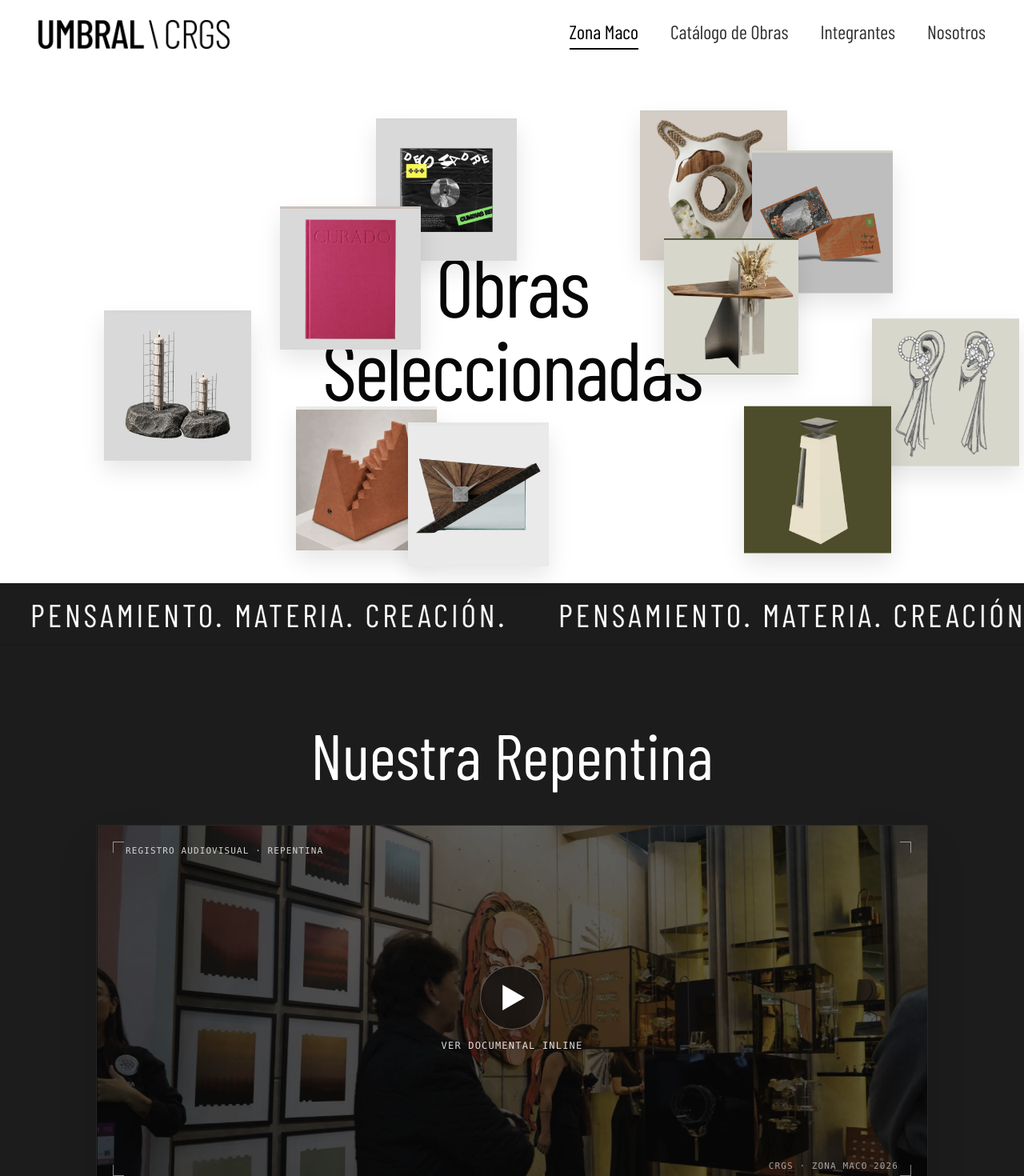
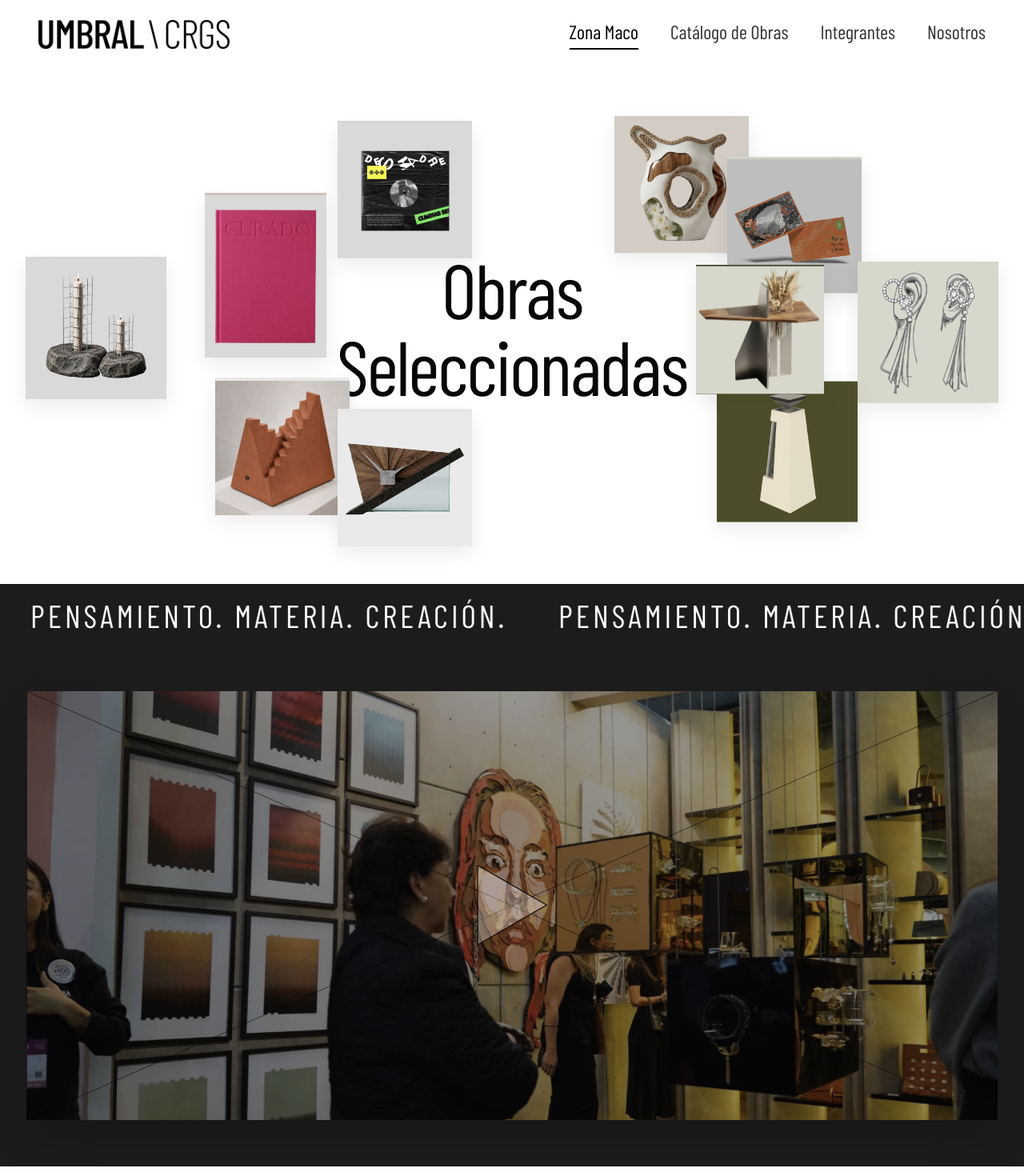
Before and after one commit to juankio/umbral-web, a Nuxt app: page /zona-maco in a window 1280 px wide. Shown: the top 1470 px of the page at 80% size. Built offline with nearby package versions, Linux system fonts and the light colour scheme; a web font is replaced by a local one.

Commit message:
feat(zona-maco): calcar 1:1 figma (video puro sin textos, constelacion fullwidth 85-90% y despeje de roberto)

```diff
--- a/components/zona-maco/ZonaMacoContext.vue
+++ b/components/zona-maco/ZonaMacoContext.vue
@@ -1,20 +1,8 @@
 <template>
-  <section id="repentina" class="py-14 sm:py-20 lg:py-24 bg-[#1C1C1C] text-white select-none border-b border-neutral-900">
-    <div class="max-w-[1240px] mx-auto px-4 sm:px-6 lg:px-8 flex flex-col items-center">
-      <!-- Titular: Nuestra Repentina exacto de Figma (id: 332:373) con scroll reveal -->
-      <h2
-        ref="headingRef"
-        class="font-barlow font-normal text-4xl sm:text-6xl md:text-7xl lg:text-[80px] text-white text-center leading-none mb-8 sm:mb-12"
-      >
-        Nuestra Repentina
-      </h2>
-
-      <!-- Marco Escultórico de la Repentina con reproducción inline y scroll libre -->
-      <div
-        ref="frameRef"
-        class="w-full max-w-[1040px]"
-      >
-        <ZonaMacoContextVideo />
+  <section id="repentina" class="py-8 sm:py-12 lg:py-14 bg-[#1C1C1C] border-b border-neutral-900 select-none">
+    <div class="w-full px-4 sm:px-6 lg:px-8">
+      <div ref="frameRef">
+        <ZonaMacoContextVideo class="w-full max-w-[1380px] xl:max-w-[1540px] mx-auto" />
       </div>
     </div>
   </section>
@@ -25,13 +13,10 @@ import { ref, onMounted } from 'vue'
 import { useScrollAnimation } from '~/composables/useScrollAnimation'
 import ZonaMacoContextVideo from './ZonaMacoContextVideo.vue'
 
-const headingRef = ref<HTMLElement | null>(null)
 const frameRef = ref<HTMLElement | null>(null)
-
 const { observeScrollReveal } = useScrollAnimation()
 
 onMounted(() => {
-  observeScrollReveal(headingRef, { type: 'heading', delay: 100 })
-  observeScrollReveal(frameRef, { type: 'image', delay: 200 })
+  observeScrollReveal(frameRef, { type: 'image', delay: 100 })
 })
 </script>
--- a/components/zona-maco/ZonaMacoContextVideo.vue
+++ b/components/zona-maco/ZonaMacoContextVideo.vue
@@ -1,71 +1,47 @@
 <template>
   <div
-    class="relative w-full aspect-[16/9] sm:aspect-[1697/751] bg-neutral-950 overflow-hidden shadow-2xl border border-neutral-800 transition-all duration-500 rounded-xs"
+    class="relative w-full aspect-[1697/751] sm:aspect-[1697/751] bg-neutral-950 overflow-hidden shadow-2xl transition-all duration-500 rounded-none border border-neutral-800/60"
     :class="{ 'group cursor-pointer hover:border-neutral-700': !isPlaying }"
+    role="button"
+    tabindex="0"
+    :aria-label="isPlaying ? 'Reproductor de video documental' : 'Reproducir video documental de la Repentina'"
     @click="!isPlaying && startVideo()"
+    @keydown.enter="!isPlaying && startVideo()"
+    @keydown.space.prevent="!isPlaying && startVideo()"
   >
-    <!-- MODO PORTADA: Sin divisores toscos, con esquineros arquitectónicos y triángulo central -->
+    <!-- MODO PORTADA: CERO TEXTO. Marco a sangre 1:1 con captura de Figma -->
     <template v-if="!isPlaying">
-      <!-- Fotografía oficial del stand de exposición en Zona Maco -->
+      <!-- Fotografía oficial del stand de exposición en Zona Maco a sangre -->
       <AppImage
         :src="posterSrc"
         alt="Exposición oficial de la Repentina en Zona Maco"
-        img-class="w-full h-full object-cover opacity-85 transition-all duration-700 group-hover:opacity-95 group-hover:scale-[1.01]"
+        img-class="w-full h-full object-cover transition-transform duration-700 group-hover:scale-[1.01]"
         wrapper-class="absolute inset-0 w-full h-full"
         loading="lazy"
       />
 
-      <!-- Overlay sutil de galería -->
-      <div class="absolute inset-0 bg-neutral-950/30 group-hover:bg-neutral-950/15 transition-colors duration-500" />
-
-      <!-- Esquineros Arquitectónicos Minimalistas y Guías Perimetrales Sutiles -->
-      <div class="absolute inset-3 sm:inset-5 pointer-events-none z-10">
-        <!-- Esquina Superior Izquierda -->
-        <span class="absolute top-0 left-0 w-3.5 h-3.5 border-t border-l border-white/50" />
-        <!-- Esquina Superior Derecha -->
-        <span class="absolute top-0 right-0 w-3.5 h-3.5 border-t border-r border-white/50" />
-        <!-- Esquina Inferior Izquierda -->
-        <span class="absolute bottom-0 left-0 w-3.5 h-3.5 border-b border-l border-white/50" />
-        <!-- Esquina Inferior Derecha -->
-        <span class="absolute bottom-0 right-0 w-3.5 h-3.5 border-b border-r border-white/50" />
-
-        <!-- Metadatos perimetrales técnicos -->
-        <div class="absolute top-1 left-3.5 sm:left-4 font-mono text-[9px] sm:text-[11px] uppercase tracking-widest text-neutral-300">
-          REGISTRO AUDIOVISUAL · REPENTINA
-        </div>
-        <div class="absolute bottom-1 right-3.5 sm:right-4 font-mono text-[9px] sm:text-[11px] uppercase tracking-widest text-neutral-400 hidden sm:block">
-          CRGS · ZONA MACO 2026
-        </div>
-      </div>
-
-      <!-- Botón Central de Play Escultórico (Triángulo Figma estilizado e interactivo) -->
-      <div class="absolute inset-0 flex flex-col items-center justify-center z-20 pointer-events-none">
-        <button
-          type="button"
-          class="pointer-events-auto w-16 h-16 sm:w-20 sm:h-20 rounded-full bg-neutral-950/70 hover:bg-neutral-950/90 text-white border border-white/30 hover:border-white/80 backdrop-blur-md flex items-center justify-center transition-all duration-300 shadow-2xl group-hover:scale-105 active:scale-95 focus:outline-none focus:ring-2 focus:ring-white/50 cursor-pointer"
-          aria-label="Reproducir video documental de la Repentina inline"
-          @click.stop="startVideo"
-        >
-          <!-- Triángulo escultórico Vector 4 Figma (325:20) -->
+      <!-- Trazado vectorial oficial exacto de Figma: diagonales en X y triángulo central de Play (Vector 4 / Node 325:20) -->
       <svg
-            class="w-6 h-6 sm:w-8 sm:h-8 translate-x-0.5 fill-white transition-transform duration-300 group-hover:scale-110"
-            viewBox="0 0 121 139"
+        class="absolute inset-0 w-full h-full pointer-events-none z-10 transition-opacity duration-300 group-hover:opacity-90"
+        viewBox="0 0 1697 751"
         fill="none"
+        preserveAspectRatio="none"
         xmlns="http://www.w3.org/2000/svg"
       >
+        <line x1="0" y1="0" x2="1697" y2="751" stroke="rgba(0,0,0,0.65)" stroke-width="1.2" />
+        <line x1="0" y1="751" x2="1697" y2="0" stroke="rgba(0,0,0,0.65)" stroke-width="1.2" />
+        <g transform="translate(788, 305)">
           <path
-              d="M0.5 0.43V138.93L121 69.36L0.5 0.43Z"
-              fill="currentColor"
+            d="M0.5 0.432983V138.933L121 69.3623L1.61097 0.432983"
+            fill="rgba(255,255,255,0.3)"
+            stroke="#000000"
+            stroke-width="1.5"
           />
+        </g>
       </svg>
-        </button>
-        <span class="mt-3 font-mono text-[10px] sm:text-xs uppercase tracking-widest text-white/85 drop-shadow">
-          Ver Documental Inline
-        </span>
-      </div>
     </template>
 
-    <!-- MODO REPRODUCCIÓN: Video inline en el marco, sin modal bloqueante ni divisores -->
+    <!-- MODO REPRODUCCIÓN: Video inline ocupando todo el marco -->
     <template v-else>
       <iframe
         class="w-full h-full absolute inset-0 z-10 border-0"
--- a/components/zona-maco/ZonaMacoFloatingProjects.vue
+++ b/components/zona-maco/ZonaMacoFloatingProjects.vue
@@ -1,8 +1,8 @@
 <template>
-  <div>
+  <div class="contents">
     <!-- Desktop Constellation (lg+): Agrupadas alrededor del título según Figma -->
     <div class="hidden lg:block absolute inset-0 pointer-events-none z-20 select-none">
-      <div class="relative w-full h-full max-w-[1720px] mx-auto">
+      <div class="relative w-full h-full">
         <NuxtLink
           v-for="(project, index) in projects"
           :key="project.to"
@@ -15,7 +15,7 @@
         >
           <div
             :ref="(el) => setCardRef(el, index)"
-            class="w-full h-full relative overflow-hidden shadow-[0_12px_28px_rgba(0,0,0,0.1)] hover:shadow-[0_22px_44px_rgba(0,0,0,0.22)] group-hover:shadow-[0_22px_44px_rgba(0,0,0,0.22)] transition-all duration-300 transform-gpu flex items-center justify-center"
+            class="w-full h-full relative overflow-hidden shadow-[0_8px_24px_rgba(0,0,0,0.08)] hover:shadow-[0_18px_36px_rgba(0,0,0,0.18)] group-hover:shadow-[0_18px_36px_rgba(0,0,0,0.18)] transition-all duration-300 transform-gpu flex items-center justify-center"
             :style="{ backgroundColor: project.bg }"
           >
             <img
@@ -36,17 +36,18 @@
     </div>
 
     <!-- Mobile Gallery (< lg): Tira horizontal y grid compacta armónica sin desbordes ni bordes duros -->
-    <div class="lg:hidden w-full max-w-2xl mx-auto px-4 mt-2 sm:mt-4 select-none">
+    <div class="lg:hidden w-full max-w-2xl mx-auto px-4 mt-6 select-none">
       <div class="flex sm:grid sm:grid-cols-5 gap-2.5 sm:gap-3 overflow-x-auto sm:overflow-visible pb-4 pt-1 px-1 no-scrollbar snap-x snap-mandatory">
         <NuxtLink
           v-for="project in projects"
           :key="`mobile-${project.to}`"
           :to="project.to"
-          class="group relative shrink-0 w-24 xs:w-28 sm:w-full aspect-square snap-center focus:outline-none transition-all duration-200 active:scale-95 hover:scale-105"
+          class="group relative shrink-0 w-24 xs:w-28 sm:w-full snap-center focus:outline-none transition-all duration-200 active:scale-95 hover:scale-105"
+          :class="project.title === 'Curado' ? 'aspect-[3/4]' : 'aspect-square'"
           :aria-label="`Ver obra ${project.title}`"
         >
           <div
-            class="w-full h-full relative overflow-hidden shadow-[0_4px_16px_rgba(0,0,0,0.08)] hover:shadow-[0_12px_28px_rgba(0,0,0,0.18)] group-hover:shadow-[0_12px_28px_rgba(0,0,0,0.18)] flex items-center justify-center transition-all duration-200"
+            class="w-full h-full relative overflow-hidden shadow-[0_8px_24px_rgba(0,0,0,0.08)] hover:shadow-[0_18px_36px_rgba(0,0,0,0.18)] group-hover:shadow-[0_18px_36px_rgba(0,0,0,0.18)] flex items-center justify-center transition-all duration-200"
             :style="{ backgroundColor: project.bg }"
           >
             <img
@@ -80,41 +81,37 @@ interface FloatingProject {
   posClass: string
 }
 
-// 10 obras posicionadas en los micro-clusters compactos del lienzo de Figma alrededor de 'Obras Seleccionadas'
+// 10 obras expandidas de extremo a extremo (max-w-[1780px]) replicando la constelacion de Figma
 const projects: FloatingProject[] = [
-  // Cluster Arriba-Izquierda
-  { to: '/obras/desmadre', title: 'Desmadre', img: '/images/figma-product-desmadre.webp', bg: '#D9D9D9', posClass: 'lg:left-[calc(50%-150px)] xl:left-[calc(50%-170px)] lg:top-[calc(50%-240px)] xl:top-[calc(50%-260px)] w-32 sm:w-36 lg:w-40 xl:w-44 aspect-square bg-[#D9D9D9] z-10' },
-  { to: '/obras/curado', title: 'Curado', img: '/images/figma-product-curado.webp', bg: '#CFC4BE', posClass: 'lg:left-[calc(50%-260px)] xl:left-[calc(50%-290px)] lg:top-[calc(50%-140px)] xl:top-[calc(50%-150px)] w-32 sm:w-36 lg:w-40 xl:w-44 aspect-square bg-[#CFC4BE] z-15' },
-  // Flanco Medio-Izquierda
-  { to: '/obras/cimiento', title: 'Cimiento', img: '/images/figma-product-cimiento.webp', bg: '#D9D9D9', posClass: 'lg:left-[calc(50%-460px)] xl:left-[calc(50%-510px)] lg:top-[calc(50%-20px)] xl:top-[calc(50%-20px)] w-34 sm:w-38 lg:w-42 xl:w-46 aspect-square bg-[#D9D9D9] z-12' },
-  // Cluster Abajo-Izquierda
-  { to: '/obras/encuadre', title: 'Encuadre', img: '/images/figma-product-encuadre.webp', bg: '#EDEDED', posClass: 'lg:left-[calc(50%-240px)] xl:left-[calc(50%-270px)] lg:top-[calc(50%+90px)] xl:top-[calc(50%+100px)] w-32 sm:w-36 lg:w-40 xl:w-44 aspect-square bg-[#EDEDED] z-14' },
-  { to: '/obras/entretiempo', title: 'Entretiempo', img: '/images/figma-product-entretiempo.webp', bg: '#EAEAEA', posClass: 'lg:left-[calc(50%-110px)] xl:left-[calc(50%-130px)] lg:top-[calc(50%+110px)] xl:top-[calc(50%+120px)] w-32 sm:w-36 lg:w-40 xl:w-44 aspect-square bg-[#EAEAEA] z-16' },
-  // Cluster Arriba-Derecha
-  { to: '/obras/sagaon', title: 'Sagaón', img: '/images/figma-product-sagaon.webp', bg: '#D5CFC9', posClass: 'lg:left-[calc(50%+140px)] xl:left-[calc(50%+160px)] lg:top-[calc(50%-250px)] xl:top-[calc(50%-270px)] w-34 sm:w-38 lg:w-42 xl:w-46 aspect-square bg-[#D5CFC9] z-13' },
-  { to: '/obras/reliquia', title: 'Reliquia', img: '/images/figma-product-reliquia.webp', bg: '#D7D7CC', posClass: 'lg:left-[calc(50%+270px)] xl:left-[calc(50%+300px)] lg:top-[calc(50%-200px)] xl:top-[calc(50%-220px)] w-32 sm:w-36 lg:w-40 xl:w-44 aspect-square bg-[#D7D7CC] z-14' },
-  // Cluster Medio-Derecha
-  { to: '/obras/roberto', title: 'Roberto', img: '/images/figma-product-roberto.webp', bg: '#434B2E', posClass: 'lg:left-[calc(50%+160px)] xl:left-[calc(50%+190px)] lg:top-[calc(50%-100px)] xl:top-[calc(50%-110px)] w-30 sm:w-34 lg:w-38 xl:w-42 aspect-square bg-[#434B2E] z-15' },
-  { to: '/obras/mai', title: 'Mai', img: '/images/figma-product-mai.webp', bg: '#E2DFD8', posClass: 'lg:left-[calc(50%+400px)] xl:left-[calc(50%+450px)] lg:top-[calc(50%-10px)] xl:top-[calc(50%-10px)] w-34 sm:w-38 lg:w-42 xl:w-46 aspect-square bg-[#E2DFD8] z-11' },
-  // Flanco Abajo-Derecha
-  { to: '/obras/interconexion', title: 'Interconexión', img: '/images/figma-product-interconexion.webp', bg: '#D9D9D9', posClass: 'lg:left-[calc(50%+260px)] xl:left-[calc(50%+290px)] lg:top-[calc(50%+90px)] xl:top-[calc(50%+100px)] w-34 sm:w-38 lg:w-42 xl:w-46 aspect-square bg-[#D9D9D9] z-12' }
+  // 1. Cimiento (Extremo Izquierdo puro, como en Figma)
+  { to: '/obras/cimiento', title: 'Cimiento', img: '/images/figma-product-cimiento.webp', bg: '#D9D9D9', posClass: 'lg:left-[2%] xl:left-[2.5%] 2xl:left-[3%] lg:top-[50%] -translate-y-1/2 w-28 sm:w-32 lg:w-36 xl:w-44 2xl:w-48 aspect-square bg-[#D9D9D9] z-12' },
+  // 2. Curado (Medio Izquierdo, vertical)
+  { to: '/obras/curado', title: 'Curado', img: '/images/figma-product-curado.webp', bg: '#CFC4BE', posClass: 'lg:left-[19%] xl:left-[20%] 2xl:left-[21%] lg:top-[23%] xl:top-[24%] w-24 sm:w-28 lg:w-30 xl:w-38 2xl:w-40 aspect-[3/4] bg-[#CFC4BE] z-15' },
+  // 3. Desmadre (Arriba Centro-Izq)
+  { to: '/obras/desmadre', title: 'Desmadre', img: '/images/figma-product-desmadre.webp', bg: '#D9D9D9', posClass: 'lg:left-[32%] xl:left-[33%] 2xl:left-[34%] lg:top-[9%] xl:top-[10%] w-28 sm:w-32 lg:w-34 xl:w-42 2xl:w-46 aspect-square bg-[#D9D9D9] z-10' },
+  // 4. Encuadre (Abajo Izquierdo)
+  { to: '/obras/encuadre', title: 'Encuadre', img: '/images/figma-product-encuadre.webp', bg: '#EDEDED', posClass: 'lg:left-[20%] xl:left-[21%] 2xl:left-[22%] lg:bottom-[13%] xl:bottom-[14%] w-28 sm:w-32 lg:w-34 xl:w-42 2xl:w-46 aspect-square bg-[#EDEDED] z-14' },
+  // 5. Entretiempo (Abajo Centro-Izq, solapando ligeramente a Encuadre)
+  { to: '/obras/entretiempo', title: 'Entretiempo', img: '/images/figma-product-entretiempo.webp?v=2', bg: '#EAEAEA', posClass: 'lg:left-[32%] xl:left-[33%] 2xl:left-[34%] lg:bottom-[7%] xl:bottom-[8%] w-28 sm:w-32 lg:w-34 xl:w-42 2xl:w-46 aspect-square bg-[#EAEAEA] z-16' },
+  // 6. Sagaon (Arriba Centro-Der)
+  { to: '/obras/sagaon', title: 'Sagaón', img: '/images/figma-product-sagaon.webp', bg: '#D5CFC9', posClass: 'lg:left-[59%] xl:left-[60%] 2xl:left-[61%] lg:top-[8%] xl:top-[9%] w-28 sm:w-32 lg:w-34 xl:w-42 2xl:w-46 aspect-square bg-[#D5CFC9] z-13' },
+  // 7. Reliquia (Arriba Derecha, solapando ligeramente a Sagaon)
+  { to: '/obras/reliquia', title: 'Reliquia', img: '/images/figma-product-reliquia.webp', bg: '#D7D7CC', posClass: 'lg:left-[70%] xl:left-[71%] 2xl:left-[72%] lg:top-[16%] xl:top-[17%] w-28 sm:w-32 lg:w-34 xl:w-42 2xl:w-46 aspect-square bg-[#D7D7CC] z-14' },
+  // 8. Roberto (Medio Derecha, torre verde olivo)
+  { to: '/obras/roberto', title: 'Roberto', img: '/images/figma-product-roberto.webp', bg: '#434B2E', posClass: 'lg:left-[67%] xl:left-[68%] 2xl:left-[69%] lg:top-[37%] xl:top-[38%] w-26 sm:w-30 lg:w-32 xl:w-40 2xl:w-44 aspect-square bg-[#434B2E] z-15' },
+  // 9. Mai (Extremo Derecho puro, como en Figma)
+  { to: '/obras/mai', title: 'Mai', img: '/images/figma-product-mai.webp', bg: '#D9D9D9', posClass: 'lg:right-[2%] xl:right-[2.5%] 2xl:right-[3%] lg:top-[51%] -translate-y-1/2 w-28 sm:w-32 lg:w-36 xl:w-44 2xl:w-48 aspect-square bg-[#D9D9D9] z-11' },
+  // 10. Interconexion (Abajo Derecha)
+  { to: '/obras/interconexion', title: 'Interconexión', img: '/images/figma-product-interconexion.webp', bg: '#CFC4BE', posClass: 'lg:left-[69%] xl:left-[70%] 2xl:left-[71%] lg:bottom-[11%] xl:bottom-[12%] w-28 sm:w-32 lg:w-36 xl:w-44 2xl:w-48 aspect-square bg-[#CFC4BE] z-12' }
 ]
 
 const cardEls = ref<HTMLElement[]>([])
 const loopAnims: any[] = []
 const hoveredIndex = ref<number | null>(null)
 
-const setCardRef = (el: any, index: number) => {
-  if (el) cardEls.value[index] = el.$el ?? el
-}
-const handleMouseEnter = (index: number) => {
-  hoveredIndex.value = index
-  loopAnims[index]?.pause()
-}
-const handleMouseLeave = (index: number) => {
-  if (hoveredIndex.value === index) hoveredIndex.value = null
-  loopAnims[index]?.play()
-}
+const setCardRef = (el: any, index: number) => { if (el) cardEls.value[index] = el.$el ?? el }
+const handleMouseEnter = (index: number) => { hoveredIndex.value = index; loopAnims[index]?.pause() }
+const handleMouseLeave = (index: number) => { if (hoveredIndex.value === index) hoveredIndex.value = null; loopAnims[index]?.play() }
 
 onMounted(() => {
   if (!import.meta.client) return
--- a/components/zona-maco/ZonaMacoHero.vue
+++ b/components/zona-maco/ZonaMacoHero.vue
@@ -3,20 +3,17 @@
     id="hero-triangle"
     class="relative w-full min-h-[calc(100vh-80px)] lg:h-[calc(100vh-80px)] bg-white flex flex-col justify-between items-center select-none overflow-hidden"
   >
-    <!-- Contenedor maestro: Centro geométrico con el titular puro y las 10 obras circundantes -->
-    <div class="relative w-full flex-1 flex flex-col items-center justify-center px-4 sm:px-8 py-6 lg:py-0">
-      <!-- Titular puro en negro oficial de Figma en el centro geométrico -->
-      <div class="relative z-10 text-center select-none pointer-events-none py-4">
-        <h1 class="font-barlow font-normal text-6xl sm:text-7xl lg:text-[88px] xl:text-[104px] text-[#070707] text-center leading-[0.92] tracking-tight">
+    <!-- Contenedor central proporcional de amplitud monumental de galeria -->
+    <div class="relative w-full max-w-[1840px] mx-auto h-[620px] sm:h-[700px] lg:h-[calc(100vh-140px)] min-h-[640px] max-h-[880px] px-3 sm:px-6 lg:px-8 flex items-center justify-center">
+      <div class="relative z-10 text-center select-none pointer-events-none">
+        <h1 class="font-barlow font-normal text-6xl sm:text-7xl lg:text-8xl xl:text-[96px] 2xl:text-[104px] text-[#070707] text-center leading-[0.92] tracking-tight">
           Obras<br />Seleccionadas
         </h1>
       </div>
-
-      <!-- Las 10 obras circundando el titular en el mismo contenedor maestro -->
       <ZonaMacoFloatingProjects />
     </div>
 
-    <!-- Marquee arquitectónico al pie reutilizable (barra negra universal) -->
+    <!-- Marquee arquitectonico al pie reutilizable (barra negra universal) -->
     <AppMarquee />
   </section>
 </template>
```
Lines whose indentation alone changed are shown as unchanged.
